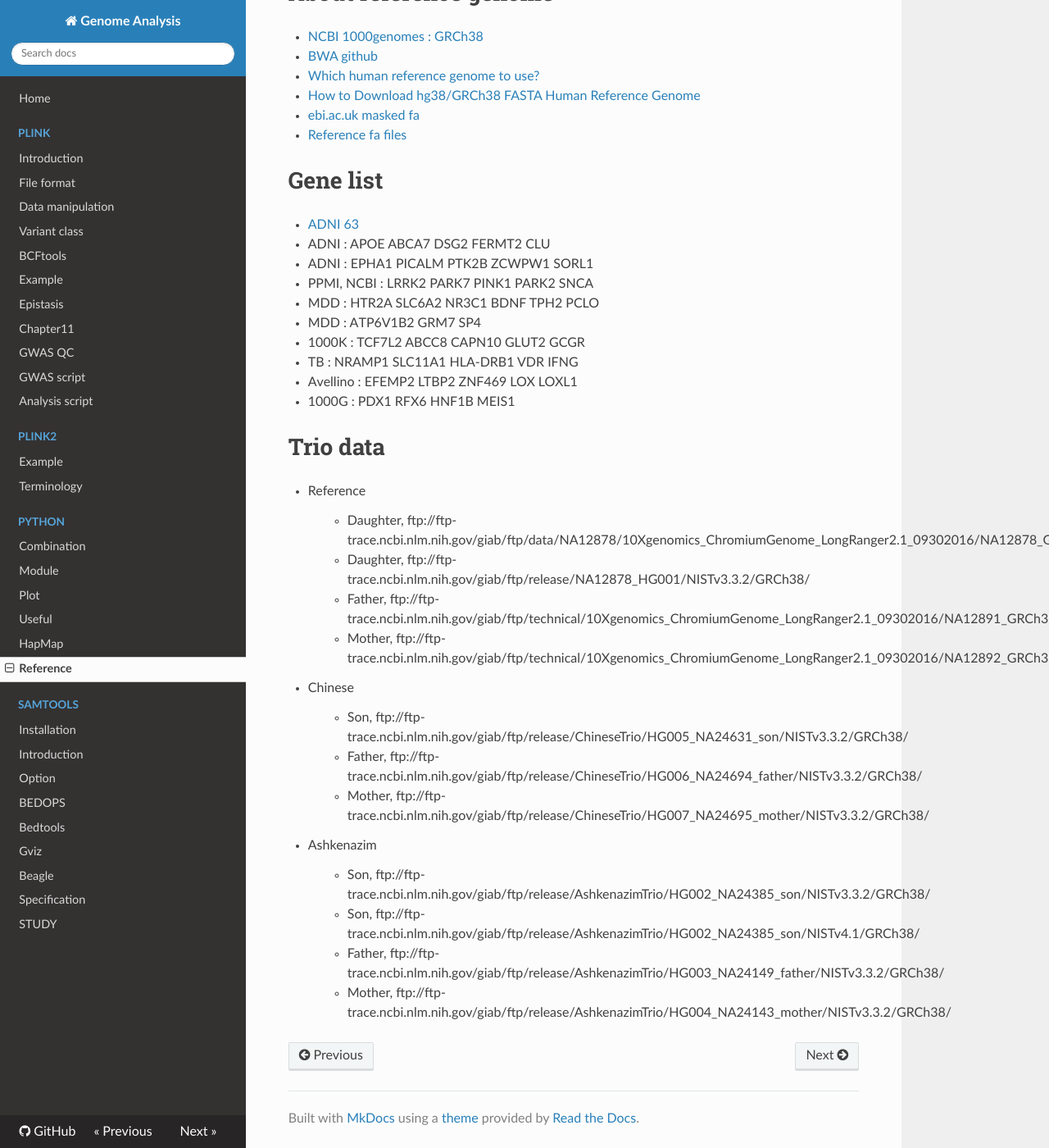
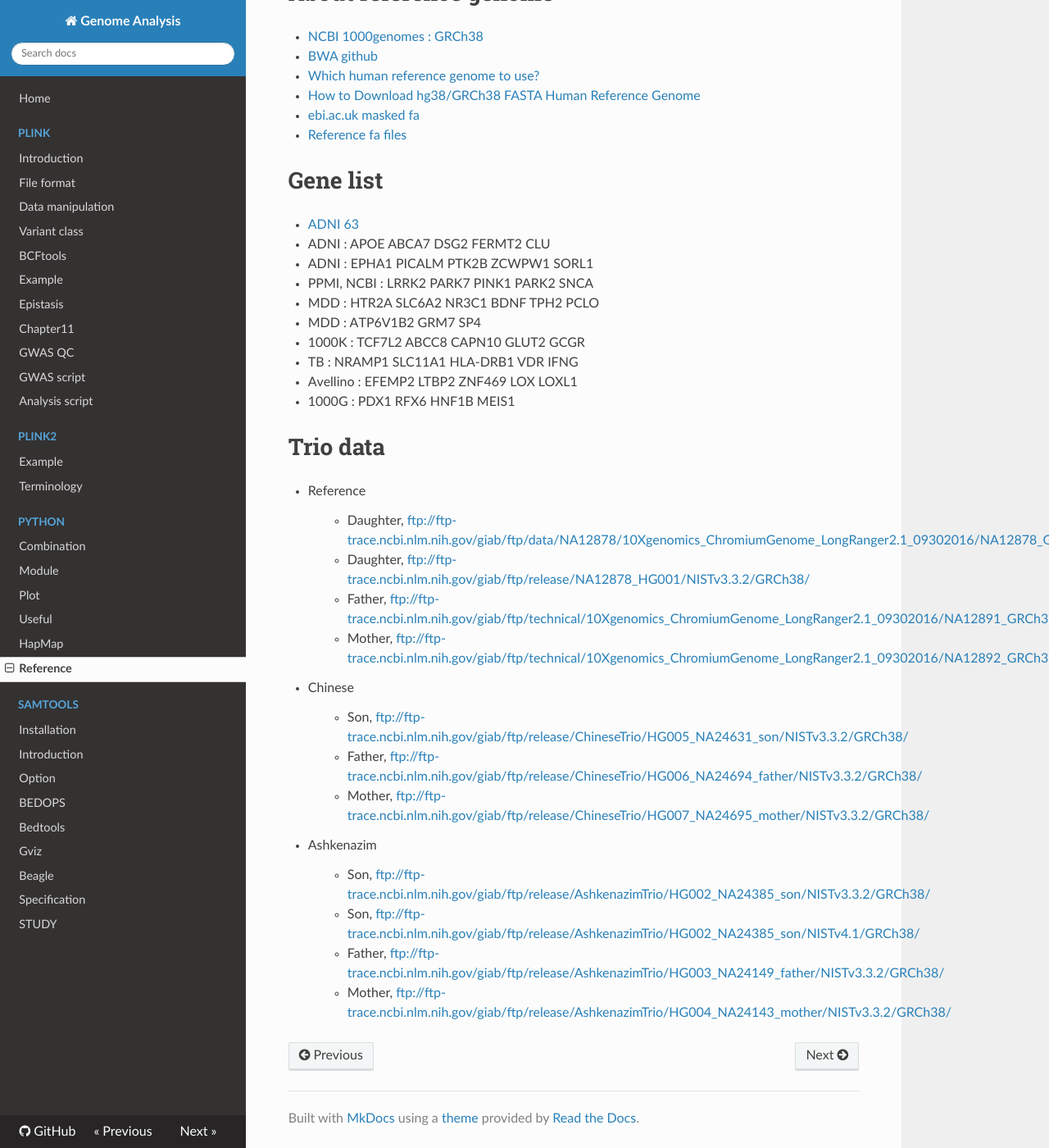
Before and after one commit to WonyoungCho/plink, an MkDocs documentation site: the page built from docs/data_ref.md, in a window 1280 px wide and 1400 px high, scrolled down 875 px. Shown: the whole window at 82% size. Built offline with MkDocs 1.6.1, drawn with Linux system fonts in a browser that asks for light colours; nearby versions of some CDN libraries; old or Windows-style settings are respelled for this version of MkDocs; part of the change alters nothing that is shown.

```diff
--- a/docs/data_ref.md
+++ b/docs/data_ref.md
@@ -48,18 +48,18 @@
 # Trio data
 
 - Reference
-> - Daughter, ftp://ftp-trace.ncbi.nlm.nih.gov/giab/ftp/data/NA12878/10Xgenomics_ChromiumGenome_LongRanger2.1_09302016/NA12878_GRCh38/
-> - Daughter, ftp://ftp-trace.ncbi.nlm.nih.gov/giab/ftp/release/NA12878_HG001/NISTv3.3.2/GRCh38/
-> - Father, ftp://ftp-trace.ncbi.nlm.nih.gov/giab/ftp/technical/10Xgenomics_ChromiumGenome_LongRanger2.1_09302016/NA12891_GRCh38/
-> - Mother, ftp://ftp-trace.ncbi.nlm.nih.gov/giab/ftp/technical/10Xgenomics_ChromiumGenome_LongRanger2.1_09302016/NA12892_GRCh38/
+> - Daughter, <ftp://ftp-trace.ncbi.nlm.nih.gov/giab/ftp/data/NA12878/10Xgenomics_ChromiumGenome_LongRanger2.1_09302016/NA12878_GRCh38/>
+> - Daughter, <ftp://ftp-trace.ncbi.nlm.nih.gov/giab/ftp/release/NA12878_HG001/NISTv3.3.2/GRCh38/>
+> - Father, <ftp://ftp-trace.ncbi.nlm.nih.gov/giab/ftp/technical/10Xgenomics_ChromiumGenome_LongRanger2.1_09302016/NA12891_GRCh38/>
+> - Mother, <ftp://ftp-trace.ncbi.nlm.nih.gov/giab/ftp/technical/10Xgenomics_ChromiumGenome_LongRanger2.1_09302016/NA12892_GRCh38/>
 
 - Chinese
-> - Son, ftp://ftp-trace.ncbi.nlm.nih.gov/giab/ftp/release/ChineseTrio/HG005_NA24631_son/NISTv3.3.2/GRCh38/
-> - Father, ftp://ftp-trace.ncbi.nlm.nih.gov/giab/ftp/release/ChineseTrio/HG006_NA24694_father/NISTv3.3.2/GRCh38/
-> - Mother, ftp://ftp-trace.ncbi.nlm.nih.gov/giab/ftp/release/ChineseTrio/HG007_NA24695_mother/NISTv3.3.2/GRCh38/
+> - Son, <ftp://ftp-trace.ncbi.nlm.nih.gov/giab/ftp/release/ChineseTrio/HG005_NA24631_son/NISTv3.3.2/GRCh38/>
+> - Father, <ftp://ftp-trace.ncbi.nlm.nih.gov/giab/ftp/release/ChineseTrio/HG006_NA24694_father/NISTv3.3.2/GRCh38/>
+> - Mother, <ftp://ftp-trace.ncbi.nlm.nih.gov/giab/ftp/release/ChineseTrio/HG007_NA24695_mother/NISTv3.3.2/GRCh38/>
 
 - Ashkenazim
-> - Son, ftp://ftp-trace.ncbi.nlm.nih.gov/giab/ftp/release/AshkenazimTrio/HG002_NA24385_son/NISTv3.3.2/GRCh38/
-> - Son, ftp://ftp-trace.ncbi.nlm.nih.gov/giab/ftp/release/AshkenazimTrio/HG002_NA24385_son/NISTv4.1/GRCh38/
-> - Father, ftp://ftp-trace.ncbi.nlm.nih.gov/giab/ftp/release/AshkenazimTrio/HG003_NA24149_father/NISTv3.3.2/GRCh38/
-> - Mother, ftp://ftp-trace.ncbi.nlm.nih.gov/giab/ftp/release/AshkenazimTrio/HG004_NA24143_mother/NISTv3.3.2/GRCh38/
+> - Son, <ftp://ftp-trace.ncbi.nlm.nih.gov/giab/ftp/release/AshkenazimTrio/HG002_NA24385_son/NISTv3.3.2/GRCh38/>
+> - Son, <ftp://ftp-trace.ncbi.nlm.nih.gov/giab/ftp/release/AshkenazimTrio/HG002_NA24385_son/NISTv4.1/GRCh38/>
+> - Father, <ftp://ftp-trace.ncbi.nlm.nih.gov/giab/ftp/release/AshkenazimTrio/HG003_NA24149_father/NISTv3.3.2/GRCh38/>
+> - Mother, <ftp://ftp-trace.ncbi.nlm.nih.gov/giab/ftp/release/AshkenazimTrio/HG004_NA24143_mother/NISTv3.3.2/GRCh38/>
```
